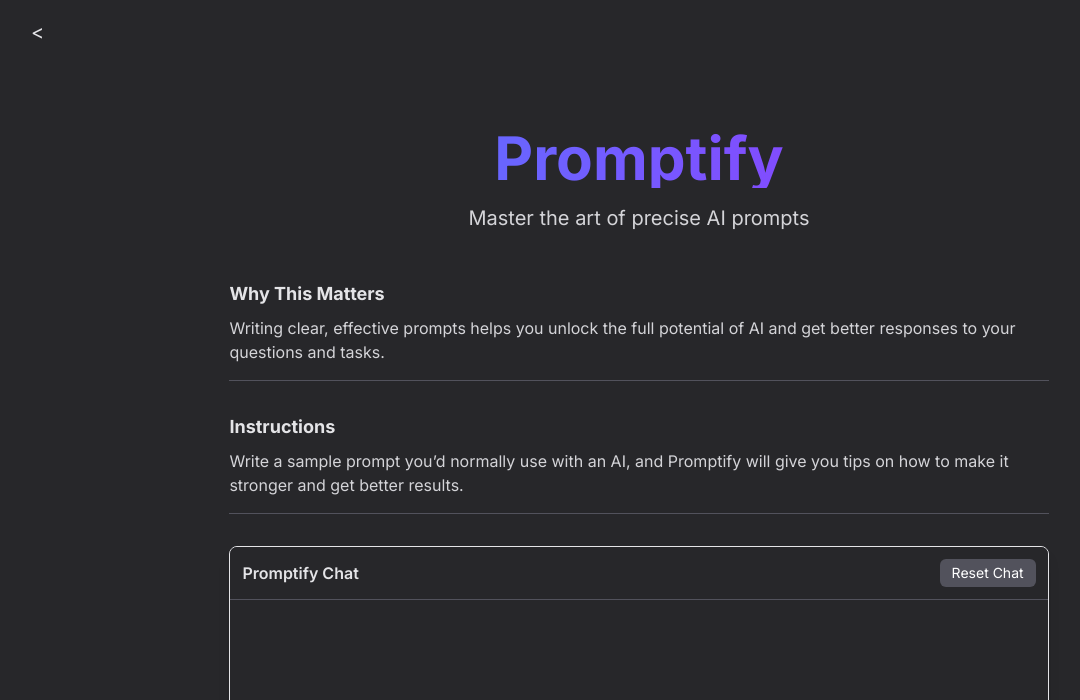
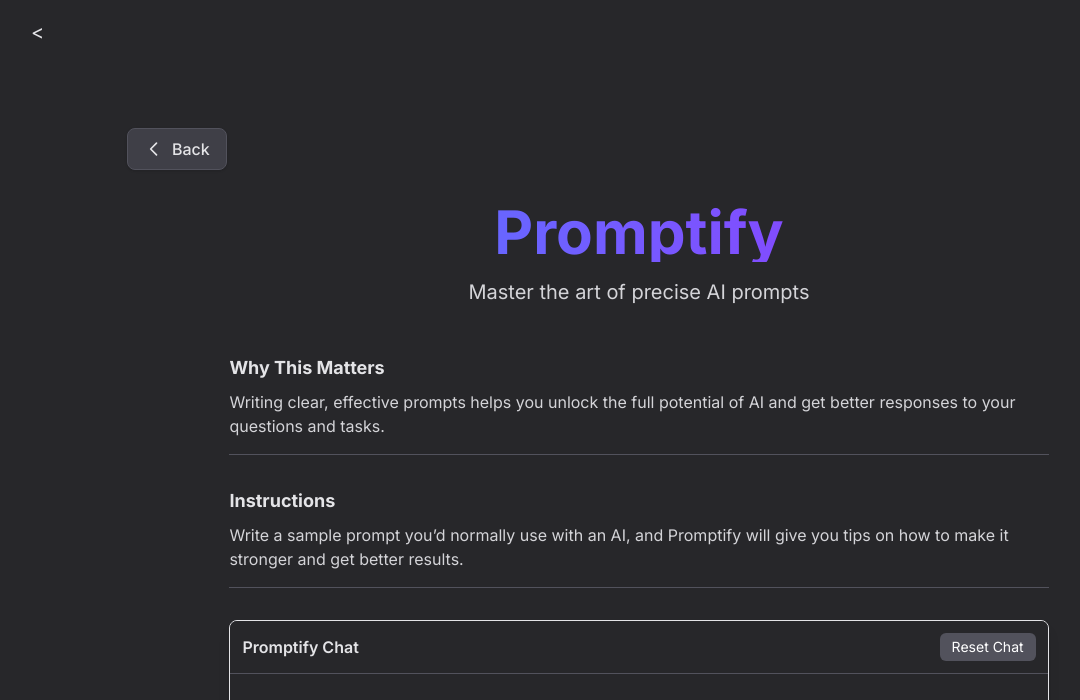
Before and after one commit to obtain-ai/obtain, a SvelteKit app: page /promptify in a window 1280 px wide. Shown: the top 700 px of the page, without its empty margins (1-1081 px from the left). Built offline with nearby package versions, Linux system fonts and the light colour scheme.

Commit message:
Add BackButton component to promptify page

```diff
--- a/src/routes/promptify/+page.svelte
+++ b/src/routes/promptify/+page.svelte
@@ -1,6 +1,7 @@
 <script lang="ts">
 	import InfoDisplay from '$lib/ui/InfoDisplay.svelte';
 	import PromptifyChat from '$lib/ui/PromptifyChat.svelte';
+	import BackButton from '$lib/ui/BackButton.svelte';
 </script>
 
 <svelte:head>
@@ -11,6 +12,10 @@
 <div class="min-h-screen bg-zinc-800 text-zinc-200 w-full">
 	<!-- Wrapper that maintains 80% width at all screen sizes -->
 	<div class="w-[80%] mx-auto py-16">
+		<!-- Back Button -->
+		<div class="mb-8">
+			<BackButton href="/" />
+		</div>
 		<!-- Header section with title and tagline -->
 		<header class="text-center mb-12">
 			<!-- Gradient title -->
```
